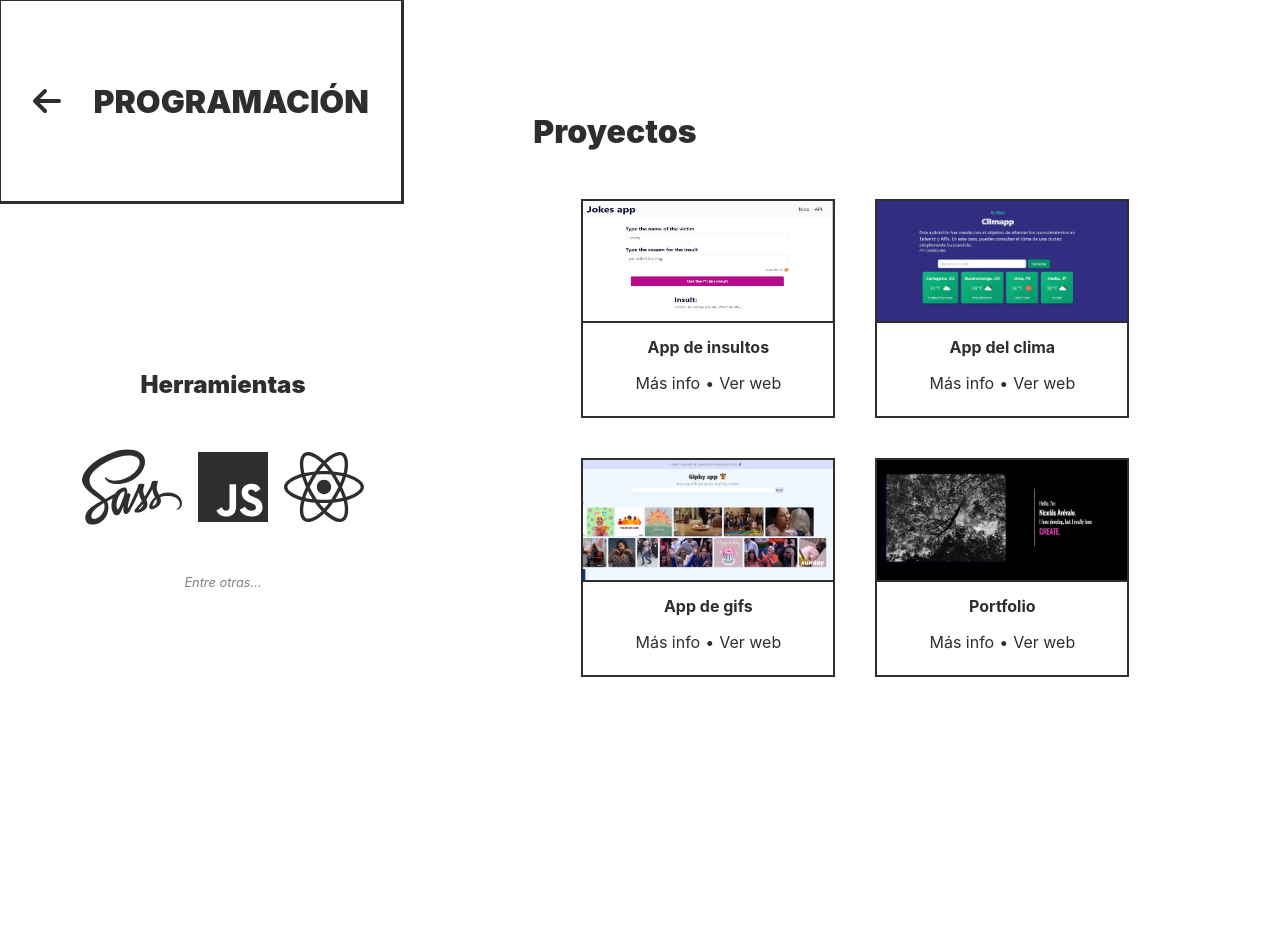
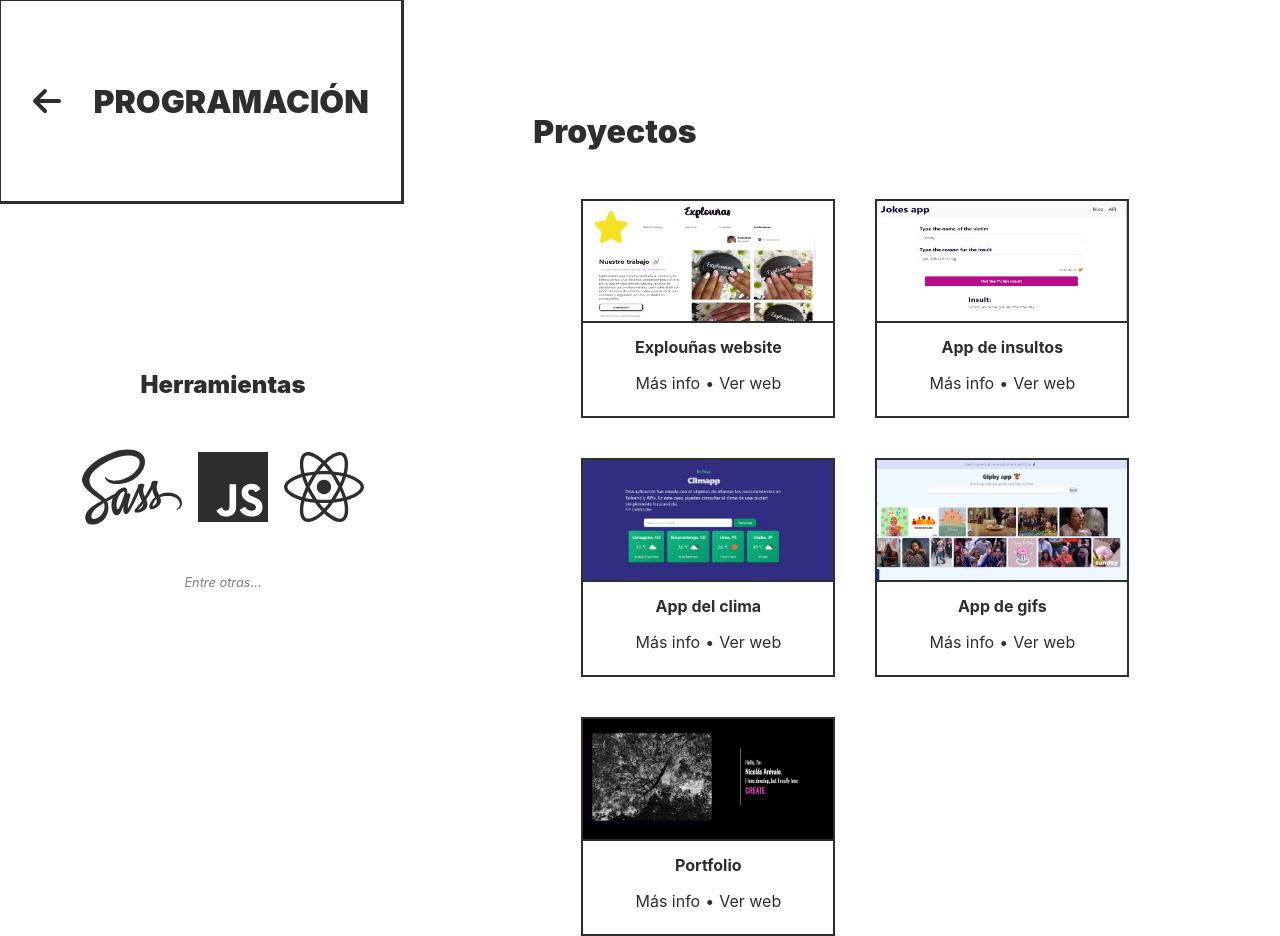
Before and after one commit to NicolasArevalo/lunago, a React (Create React App) app: page /programacion in a window 1280 px wide. Before the commit the page ends 800 px from the top, so only its background shows below. Built offline with nearby package versions, Linux system fonts and the light colour scheme.

Commit message:
Add: new proyect explounas

```diff
--- a/src/App.js
+++ b/src/App.js
@@ -16,16 +16,20 @@ import Loading from './components/loading/Loading'
 import NoMatch from './components/nomatch/NoMatch'
 
 function App() {
+  console.log('%c No manches, no mires la consola wtf. No hay nada que ver aquí.',
+    'font-size: 20px; color: #FFF; background: red; padding: 10px;');
+  console.log('%c..', 'font-size: 300px; height: 150px; width: 100px; background: url(https://media.giphy.com/media/AAsj7jdrHjtp6/giphy.gif) no-repeat; background-size: cover;');
+
   return (
     <Router>
       <Suspense fallback={<Loading />}>
         <Routes>
-          <Route exact path="/" element={<Home />}/>
-          <Route path="/sobremi" element={<Sobremi />}/>
-          <Route path="/diseno" element={<Diseno />}/>
-          <Route path="/programacion" element={<Programacion />}/>
-          <Route path="/voz" element={<Voz />}/>
-          <Route path="/contacto" element={<Contacto />}/>
+          <Route exact path="/" element={<Home />} />
+          <Route path="/sobremi" element={<Sobremi />} />
+          <Route path="/diseno" element={<Diseno />} />
+          <Route path="/programacion" element={<Programacion />} />
+          <Route path="/voz" element={<Voz />} />
+          <Route path="/contacto" element={<Contacto />} />
           <Route path="*" element={<NoMatch />} />
         </Routes>
       </Suspense>
--- a/src/assets/links.js
+++ b/src/assets/links.js
@@ -14,6 +14,6 @@ const links = {
     believer: 'https://www.youtube.com/watch?v=hTv6dQF4BI4',
     maquiavelico: 'https://www.youtube.com/watch?v=H1jGtdc8FnE',
     proyectos: 'https://nicolasarevalo.notion.site/Proyectos-e3b2ae83a6e04d52b4060542f14827f2',
-    diseno: 'https://n9.cl/nicodiseno'
+    diseno: 'https://nicolasarevalo.notion.site/Mockups-2018cceb5bf342868edc5e8377d77a1a'
 }
 export default links;
--- a/src/components/programacion/Programacion.jsx
+++ b/src/components/programacion/Programacion.jsx
@@ -12,7 +12,7 @@ import jokes from '../../assets/jokes.jpeg'
 import climapp from '../../assets/climapp.jpg'
 import gifsImg from '../../assets/appGifs.jpg'
 import webAnteriorImg from '../../assets/portfoliomio.jpg'
-import sisFactuImg from '../../assets/sisFactu.jpg'
+import explounas from '../../assets/explounas.jpg'
 
 /* Import Animaciones */
 import { useSpring, a } from 'react-spring'
@@ -37,12 +37,11 @@ const Programacion = () => {
       <div className="pro_proyectos">
         <h1>Proyectos</h1>
         <div className="proyectos_wrapper">
-          {/* <a href={links.proyectos+'#e3fc81a59c61459abb24b693919365b3'}>
-            <div className="proyectos_item hoverTarjeta">
-              <img src={climapp} alt="proyecto movies" />
-              <p>App del clima </p>
-            </div>
-          </a> */}
+
+          <Card name="Explouñas website" source={explounas}
+          link={links.proyectos+'#2104063847ed485db9d7c15da52455e7'}
+          link_web={'https://explounas.vercel.app'}/>
+
           <Card name="App de insultos" source={jokes}
           link={links.proyectos+'#d42c95250bb543d1b4e4405e190988fe'}
           link_web={'https://jokes-na.vercel.app'}/>
@@ -59,10 +58,6 @@ const Programacion = () => {
           link={links.proyectos+'#79c68b5f49bf42f894ea48e991d843a6'}
           link_web={'https://nicolas-arevalo.netlify.app'}/>
 
-          {/* <Card name="Sistema de facturación" source={sisFactuImg}
-          link={links.proyectos+'#e3fc81a59c61459abb24b693919365b3'}
-          link_web={'https://nicolasarevalo.github.io/sisFacturacion'}/> */}
-
         </div>
 
       </div>
--- a/src/components/programacion/Programacion.scss
+++ b/src/components/programacion/Programacion.scss
@@ -51,7 +51,7 @@
         height: 215px;
 
         border: 2px solid var(--negro);
-
+        position: relative;
         display: flex;
         align-items: center;
         flex-flow: column nowrap;
--- a/src/components/programacion/card/Card.jsx
+++ b/src/components/programacion/card/Card.jsx
@@ -1,9 +1,14 @@
 import React from 'react'
 import './Card.scss'
+
+import { FontAwesomeIcon } from '@fortawesome/react-fontawesome'
+import { faStar } from '@fortawesome/free-solid-svg-icons'
 
 const Card = ({name, source, link, link_web}) => {
     return (
         <div className="proyectos_item">
+            { name == "Explouñas website" ? <FontAwesomeIcon icon={faStar} className='iconCard'/> : null }
+
             <img src={source} alt={name} />
             <p className="card_nombre">{name}</p>
             <p><a href={link} className="card_link">Más info</a>•<a href={link_web} className="card_link">Ver web</a></p>
--- a/src/components/programacion/card/Card.scss
+++ b/src/components/programacion/card/Card.scss
@@ -8,3 +8,13 @@
     margin: 0 5px;
     color: var(--negro);
 }
+.iconCard{
+
+    position: absolute;
+    top: 10px;
+    left: 10px;
+    color: rgba(244, 226, 21, 0.936);
+    font-size: 2em;
+    z-index: 5;
+
+}
```
Also changed, not shown: src/assets/explounas.jpg (added), src/assets/sisFactu.jpg (deleted).
